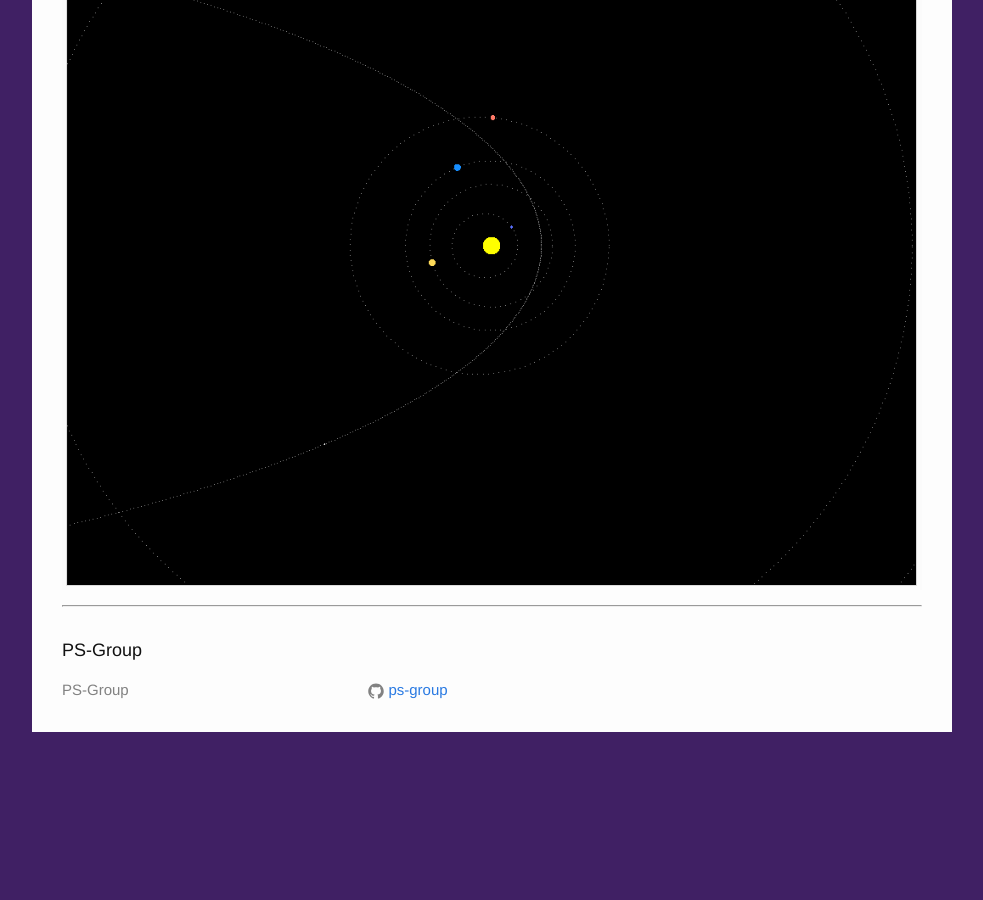
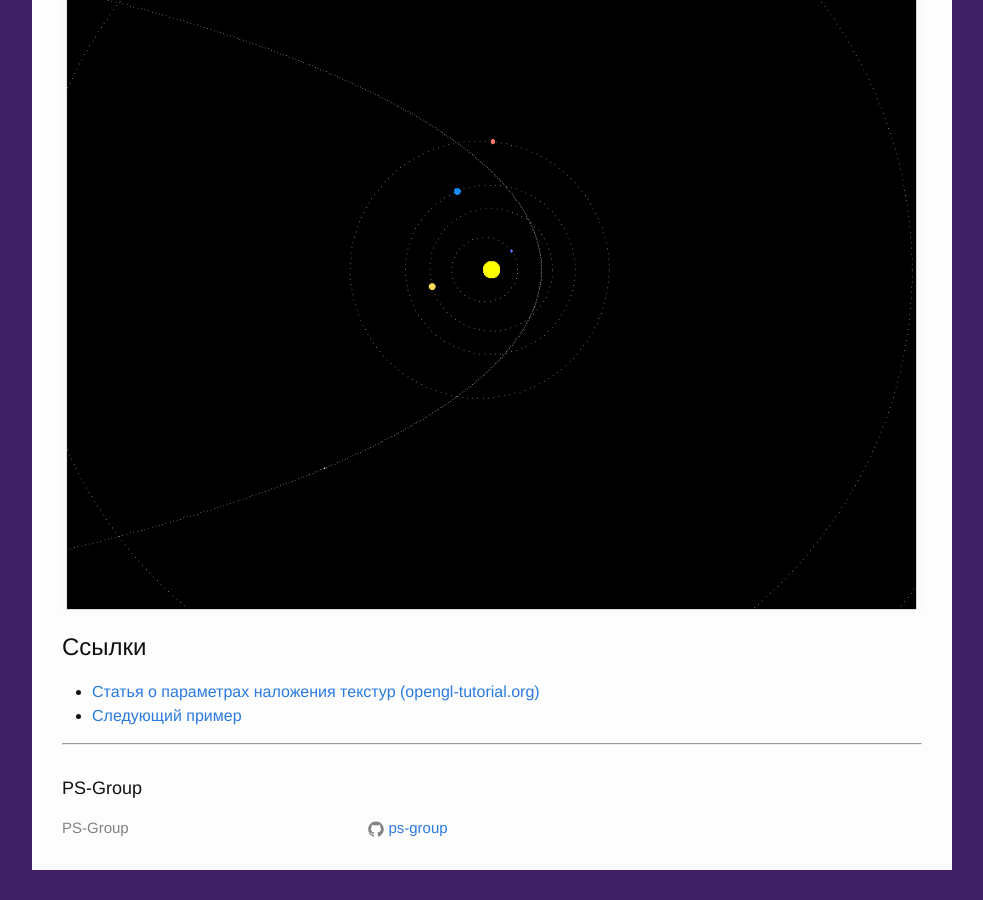
Before and after one commit to ps-group/ps-group.github.io, a Jekyll site: the page built from _opengl/lesson_6.md, in a window 1280 px wide and 900 px high, scrolled down 15833 px. Shown: the whole window, without its empty margins (148-1131 px from the left). Built offline with Jekyll 4.4.1, drawn with Linux system fonts in a browser that asks for light colours; before the commit the page ends 16595 px from its top, so only the background shows below that.

Commit message:
Update lesson_6.md

```diff
--- a/_opengl/lesson_6.md
+++ b/_opengl/lesson_6.md
@@ -604,3 +604,8 @@
 [Полный пример к статье доступен на github](https://github.com/PS-Group/cg_course_examples/tree/master/lesson_06). Вот так выглядит окно после запуска:
 
 ![Иллюстрация](figures/lesson_6_preview.png)
+
+## Ссылки
+
+- [Статья о параметрах наложения текстур (opengl-tutorial.org)](http://www.opengl-tutorial.org/ru/beginners-tutorials/tutorial-5-a-textured-cube/)
+- [Следующий пример](/opengl/lesson_9.html)
```
